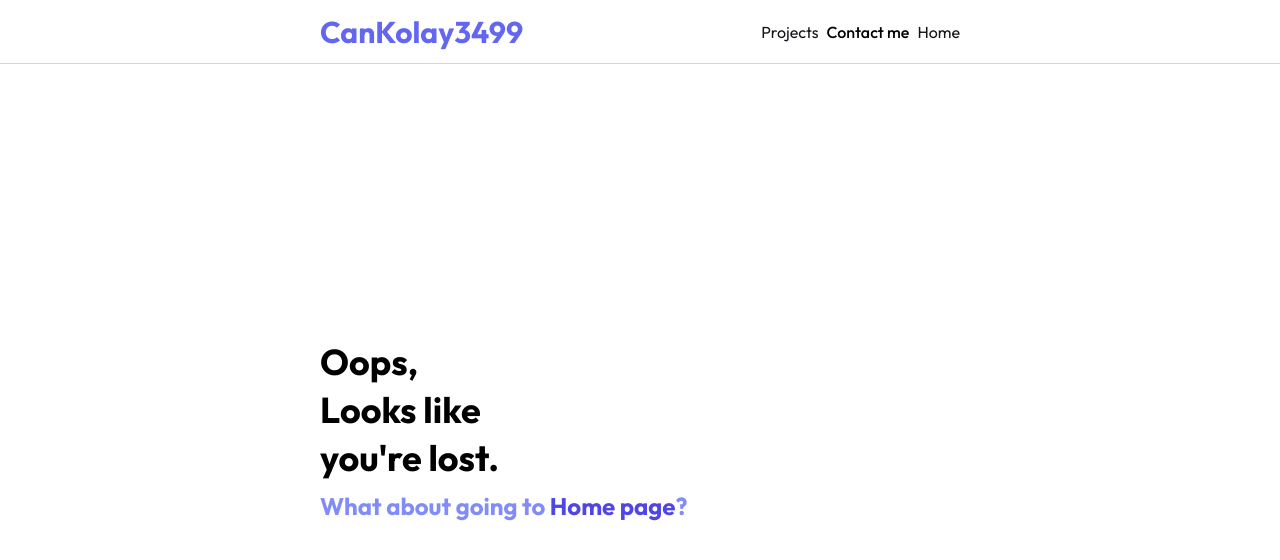
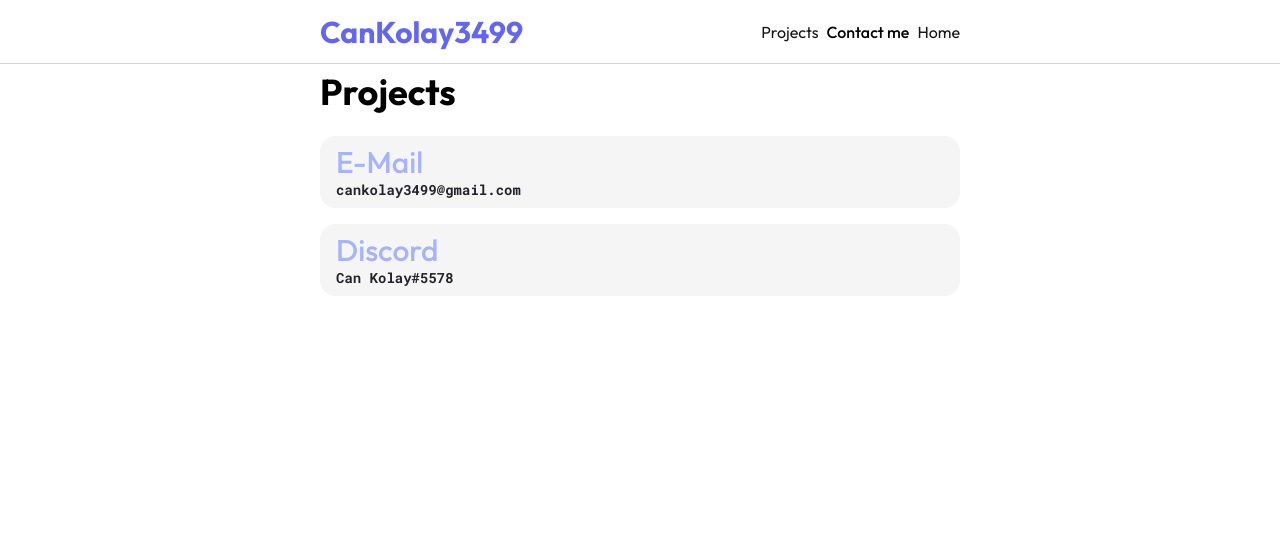
Before and after one commit to CanKolay3499/portfolio, a Next.js app: page /contact in a window 1280 px wide. Before the commit this address had no page. Shown: the top 560 px of the page. Built offline with nearby package versions, Linux system fonts and the light colour scheme.

Commit message:
feat: add contact page

```diff
--- /dev/null
+++ b/pages/contact.tsx
@@ -0,0 +1,30 @@
+import React from 'react'
+import Link from 'next/link'
+import { Container } from '@/components'
+
+const ContactPage: React.FC<{}> = () => {
+  return (
+    <>
+      <Container>
+        <h1 className="text-4xl font-bold mb-6 mt-2">Projects</h1>
+        <div className="mb-4 cursor-pointer flex flex-col justify-center bg-secondary py-2 px-4 rounded-2xl">
+          <Link href="mailto:cankolay3499@gmail.com" passHref>
+            <a>
+              <h2 className="text-3xl items-center flex font-medium text-primary-300">E-Mail</h2>
+            </a>
+          </Link>
+          <p className="text-secondary-disabled text-sm font-bold font-mono">
+            cankolay3499@gmail.com
+          </p>
+        </div>
+
+        <div className="mb-4 flex flex-col justify-center bg-secondary py-2 px-4 rounded-2xl">
+          <h2 className="text-3xl items-center flex font-medium text-primary-300">Discord</h2>
+          <p className="text-secondary-disabled text-sm font-bold font-mono">Can Kolay#5578</p>
+        </div>
+      </Container>
+    </>
+  )
+}
+
+export default ContactPage
```
